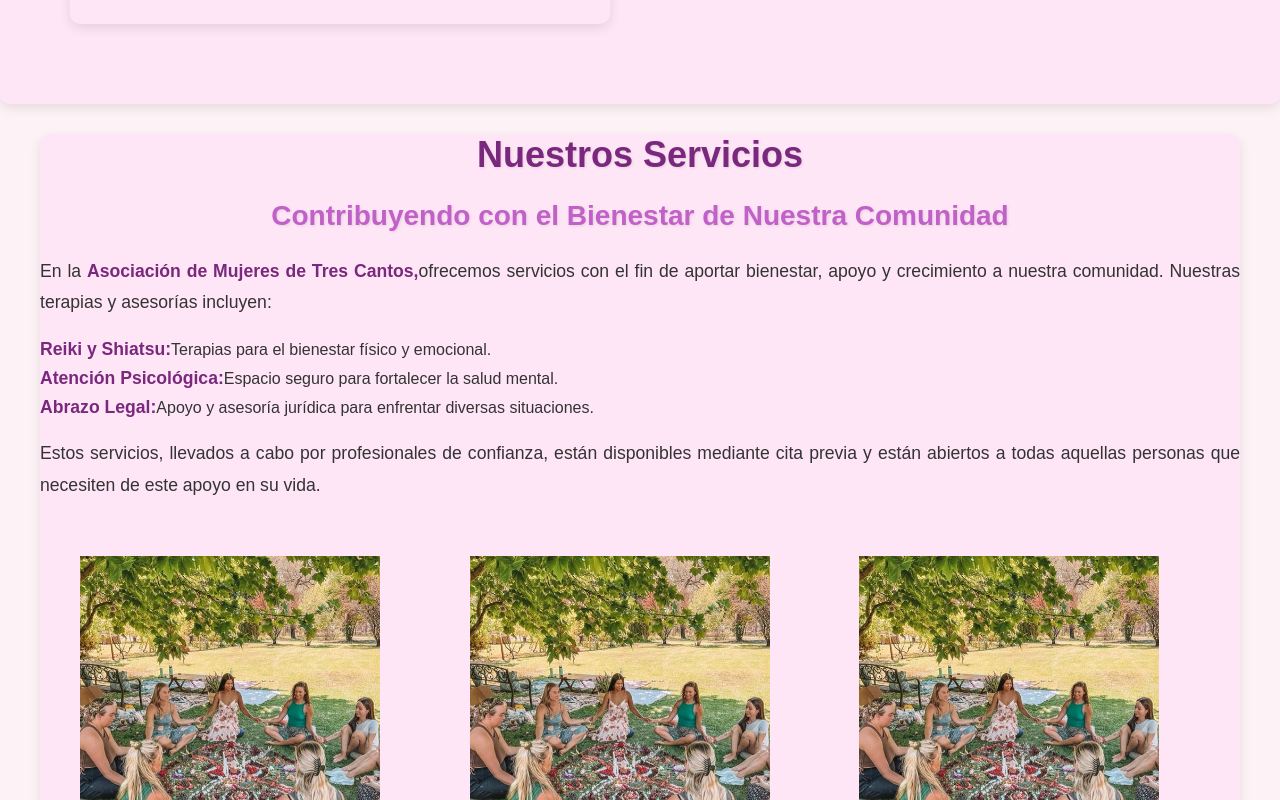
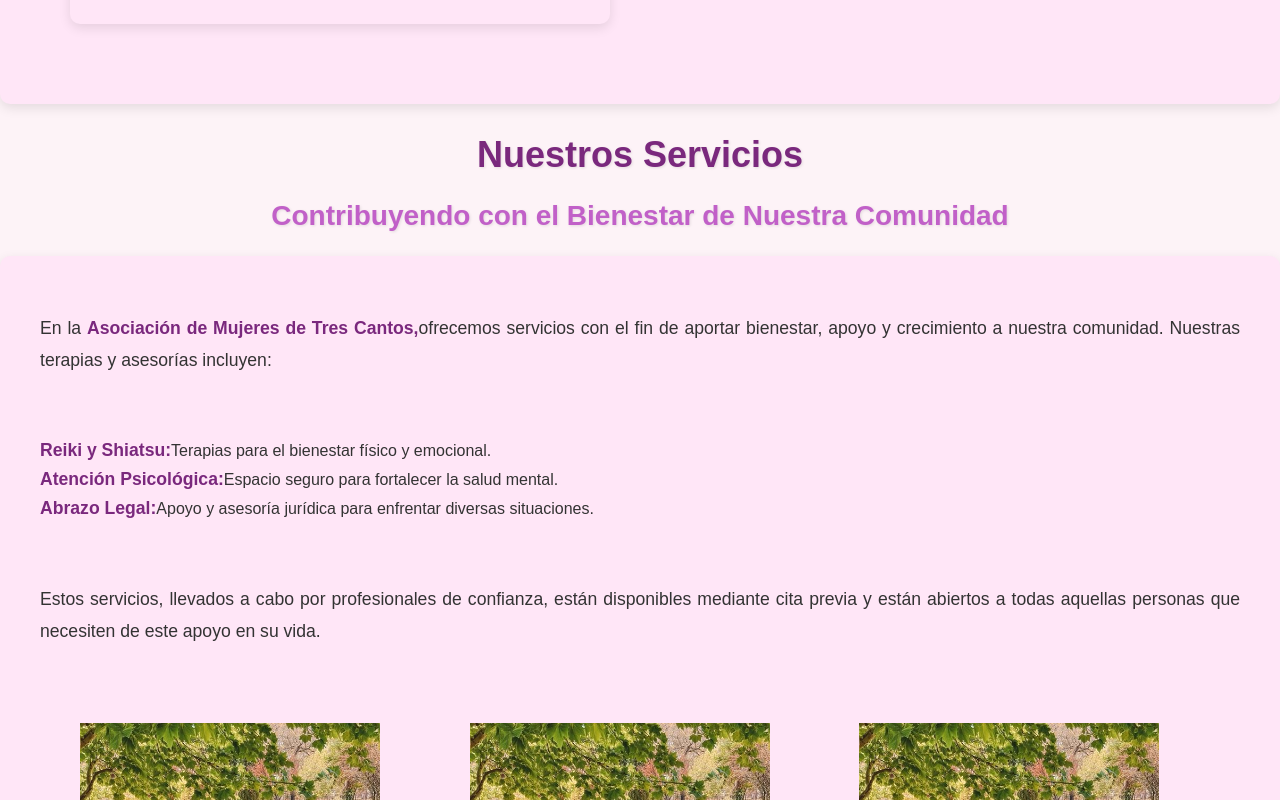
Before and after one commit to CayetanoCastillo/ONG-AM3C, a React (Vite) app in the folder am3c/: page / in a window 1280 px wide. Shown: the part 3360-4160 px from the top of the page. Built offline with nearby package versions, Linux system fonts and the light colour scheme.

Commit message:
asdsad
dssadsad

```diff
--- a/am3c/src/componentes/servicio.tsx
+++ b/am3c/src/componentes/servicio.tsx
@@ -2,9 +2,10 @@ import './servicio.css';
 
 const Servicio = () => {
     return (
-        <div className='servicio'>
+        <div>
                 <h1>Nuestros Servicios</h1>
                 <h2>Contribuyendo con el Bienestar de Nuestra Comunidad</h2>
+            <div className=' grid servicio'>
                 <p>En la <b>Asociación de Mujeres de Tres Cantos,</b>ofrecemos servicios con el fin de
                     aportar bienestar, apoyo y crecimiento a nuestra comunidad. Nuestras terapias y
                     asesorías incluyen:</p>
@@ -23,6 +24,8 @@ const Servicio = () => {
                 </div>
                 <h2>Agenda tu sesion de apoyo / enlazar con contacto</h2>
             </div>
+        </div>
+
     )
 }
 
```
Lines whose indentation alone changed are shown as unchanged.
